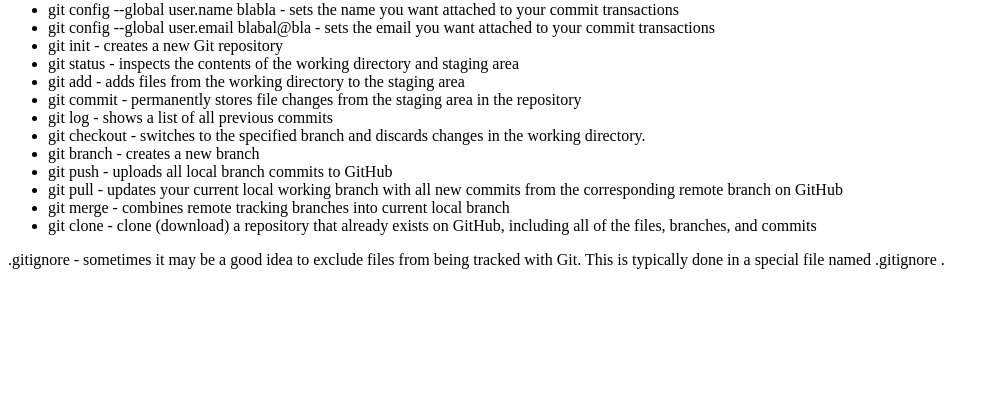
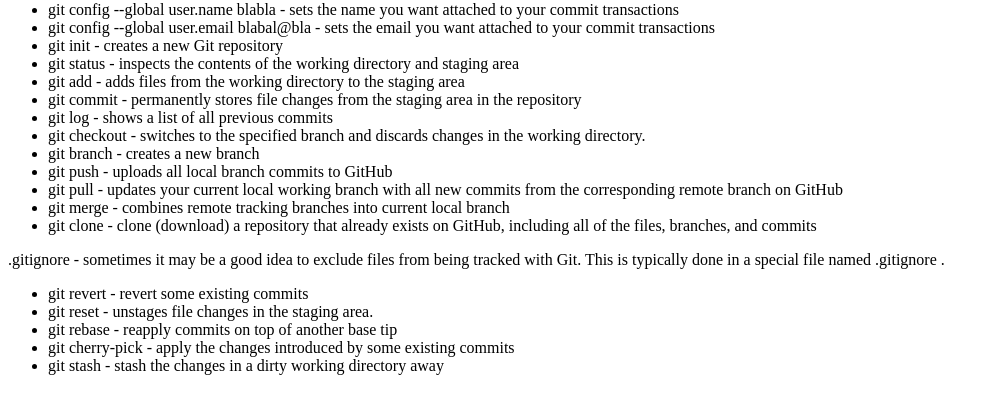
Before and after one commit to tan4uk/git-cheat-sheet, a plain HTML site: page index.html in a window 1280 px wide. Shown: the part 79-492 px from the top of the page, without its empty margins (0-998 px from the left). Drawn offline with Linux system fonts and the light colour scheme.

Commit message:
add second list

```diff
--- a/index.html
+++ b/index.html
@@ -27,7 +27,13 @@
 
     <p>.gitignore - sometimes it may be a good idea to exclude files from being tracked with Git. This is typically done in a special file named .gitignore .</p>
 
-
+    <ul>
+        <li>git revert - revert some existing commits</li>
+        <li>git reset - unstages file changes in the staging area.</li>
+        <li>git rebase - reapply commits on top of another base tip</li>
+        <li>git cherry-pick - apply the changes introduced by some existing commits</li>
+        <li>git stash - stash the changes in a dirty working directory away</li>
+    </ul>
 
 </body>
 </html>
```
